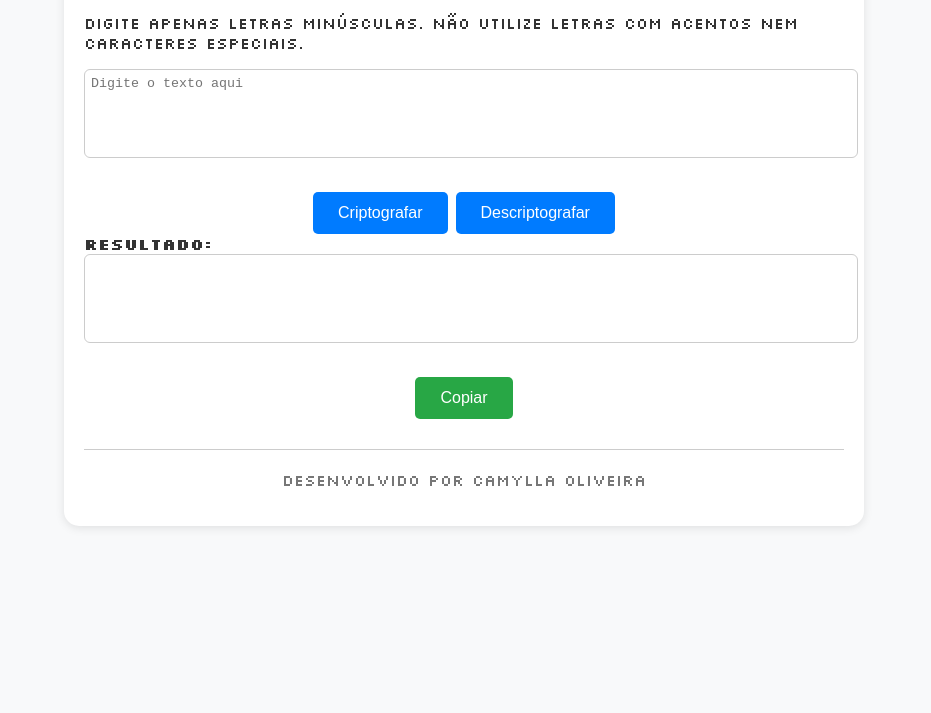
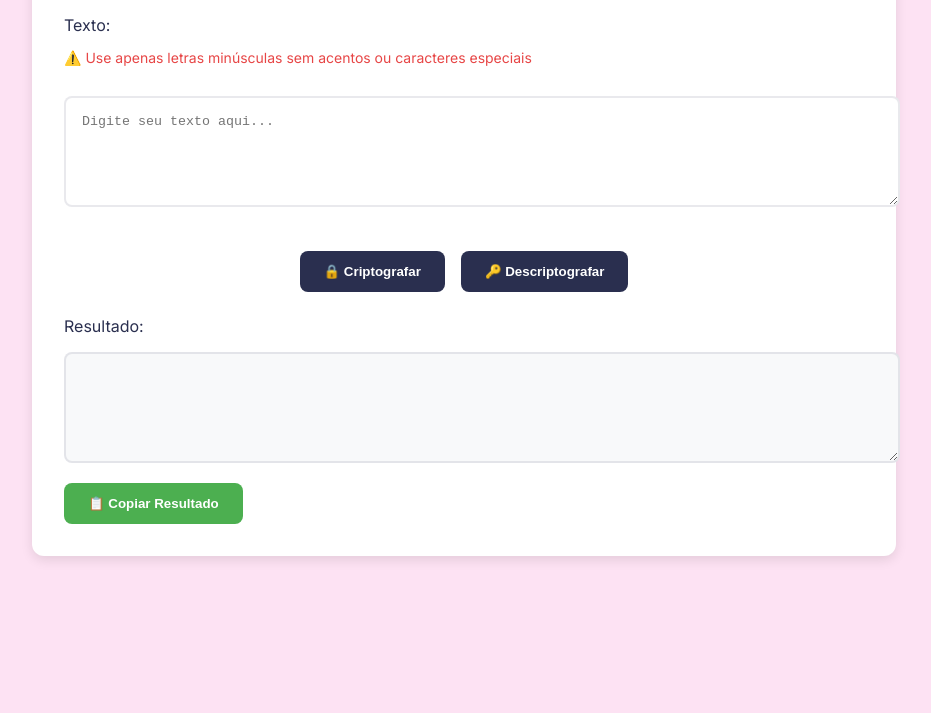
Before and after one commit to camylla-ops/Challenge-ONE-L-gica-de-Programa-o-Decodificador-de-texto, a plain HTML site: page index.html in a window 1280 px wide. Shown: the part 135-848 px from the top of the page, without its empty margins (176-1107 px from the left). Before the commit the page ends 800 px from the top, so only its background shows below. Drawn offline with Linux system fonts and the light colour scheme.

Commit message:
melhoriasadicionadas

```diff
--- a/index.html
+++ b/index.html
@@ -1,116 +1,91 @@
 <!DOCTYPE html>
-<html lang="pt-br">
+<html lang="pt-BR">
 <head>
     <meta charset="UTF-8">
     <meta name="viewport" content="width=device-width, initial-scale=1.0">
-    <title>Decodificador</title>
+    <title>Decodificador de Texto</title>
+    <!-- Link para o arquivo CSS externo -->
     <link rel="stylesheet" href="style.css">
-    <link rel="stylesheet" href="https://fonts.googleapis.com/css2?family=Silkscreen:wght@400;700&display=swap">
+    <!-- Fonte externa -->
+    <link rel="stylesheet" href="https://fonts.googleapis.com/css2?family=Silkscreen:wght@400;700&family=Inter:wght@400;600&display=swap">
 </head>
 <body>
     <div class="container">
-        <div class="header">
-            <h1>Decodificador</h1>
-        </div>
-        <div class="content">
+        <h1>🔐 Decodificador</h1>
+
         <div class="input">
             <label for="texto">Texto:</label>
-                <p class="aviso">Digite apenas letras minúsculas. Não utilize letras com acentos nem caracteres especiais.</p>
-                <textarea id="texto" rows="5" placeholder="Digite o texto aqui"></textarea>
+            <p class="aviso">⚠️ Use apenas letras minúsculas sem acentos ou caracteres especiais</p>
+            <textarea id="texto" rows="5" placeholder="Digite seu texto aqui..."></textarea>
         </div>
-            <div class="buttons">
-                <button onclick="criptografar()">Criptografar</button>
-                <button onclick="descriptografar()">Descriptografar</button>
+
+        <div class="botoes">
+            <button onclick="criptografar()">🔒 Criptografar</button>
+            <button onclick="descriptografar()">🔑 Descriptografar</button>
         </div>
+
         <div class="output">
             <label for="resultado">Resultado:</label>
             <textarea id="resultado" rows="5" readonly></textarea>
         </div>
+
         <div class="copy">
-                <button onclick="copiarResultado()">Copiar</button>
-            </div>
-        </div>
-        <div class="footer">
-            <hr>
-            <p>Desenvolvido por Camylla Oliveira</p>
+            <button onclick="copiarResultado()">📋 Copiar Resultado</button>
         </div>
     </div>
 
     <script>
+        // Função para validar o texto de entrada
+        function validarTexto(texto) {
+            return /^[a-z\s]+$/.test(texto);
+        }
+
+        // Função para criptografar o texto
         function criptografar() {
             const texto = document.getElementById("texto").value;
 
-            if (texto !== texto.toLowerCase()) {
-                alert("Por favor, utilize apenas letras minúsculas.");
+            if (!validarTexto(texto)) {
+                alert("Por favor, utilize apenas letras minúsculas sem acentos!");
                 return;
             }
 
-            let resultado = "";
-            for (let i = 0; i < texto.length; i++) {
-                switch (texto[i]) {
-                    case "e":
-                        resultado += "enter";
-                        break;
-                    case "i":
-                        resultado += "imes";
-                        break;
-                    case "a":
-                        resultado += "ai";
-                        break;
-                    case "o":
-                        resultado += "ober";
-                        break;
-                    case "u":
-                        resultado += "ufat";
-                        break;
-                    default:
-                        resultado += texto[i];
-                }
-            }
+            const resultado = texto
+                .replace(/e/g, "enter")
+                .replace(/i/g, "imes")
+                .replace(/a/g, "ai")
+                .replace(/o/g, "ober")
+                .replace(/u/g, "ufat");
+
             document.getElementById("resultado").value = resultado;
         }
 
-
+        // Função para descriptografar o texto
         function descriptografar() {
             const texto = document.getElementById("texto").value;
 
-            if (texto !== texto.toLowerCase()) {
-                alert("Por favor, utilize apenas letras minúsculas.");
+            if (!validarTexto(texto)) {
+                alert("Texto contém caracteres inválidos!");
                 return;
             }
 
-            let resultado = "";
-            for (let i = 0; i < texto.length; i++) {
-                if (texto[i] === "e" && texto[i+1] === "n" && texto[i+2] === "t" && texto[i+3] === "e" && texto[i+4] === "r") {
-                    resultado += "e";
-                    i += 4;
-                } else if (texto[i] === "i" && texto[i+1] === "m" && texto[i+2] === "e" && texto[i+3] === "s") {
-                    resultado += "i";
-                    i += 3;
-                } else if (texto[i] === "a" && texto[i+1] === "i") {
-                    resultado += "a";
-                    i += 1;
-                } else if (texto[i] === "o" && texto[i+1] === "b" && texto[i+2] === "e" && texto[i+3] === "r") {
-                    resultado += "o";
-                    i += 3;
-                } else if (texto[i] === "u" && texto[i+1] === "f" && texto[i+2] === "a" && texto[i+3] === "t") {
-                    resultado += "u";
-                    i += 3;
-                } else {
-                    resultado += texto[i];
-                }
-            }
+            const resultado = texto
+                .replace(/enter/g, "e")
+                .replace(/imes/g, "i")
+                .replace(/ai/g, "a")
+                .replace(/ober/g, "o")
+                .replace(/ufat/g, "u");
+
             document.getElementById("resultado").value = resultado;
         }
 
-
+        // Função para copiar o resultado para a área de transferência
         function copiarResultado() {
             const resultado = document.getElementById("resultado");
             resultado.select();
-            document.execCommand("copy");
-            alert("Texto copiado para a área de transferência!");
+            navigator.clipboard.writeText(resultado.value)
+                .then(() => alert("Texto copiado!"))
+                .catch(() => alert("Erro ao copiar!"));
         }
-
     </script>
 </body>
 </html>
--- a/style.css
+++ b/style.css
@@ -1,79 +1,101 @@
-body {
-    font-family: 'Silkscreen', sans-serif;
-    margin: 0;
-    padding: 0;
-    background-color: #f8f9fa;
-    color: #333;
+/* Definição de variáveis de cores e fontes */
+:root {
+    --cor-primaria: #2A2F4F;
+    --cor-secundaria: #917FB3;
+    --cor-fundo: #FDE2F3;
+    --cor-texto: #2A2F4F;
+    --cor-borda: rgba(42, 47, 79, 0.1);
+    --sombra: 0 4px 12px rgba(0, 0, 0, 0.1);
 }
 
+/* Estilização do corpo da página */
+body {
+    font-family: 'Inter', sans-serif;
+    background-color: var(--cor-fundo);
+    color: var(--cor-texto);
+    min-height: 100vh;
+    padding: 1rem;
+}
+
+/* Estilização do container principal */
 .container {
     max-width: 800px;
     margin: 0 auto;
-    padding: 20px;
-    box-sizing: border-box;
-    background-color: #fff;
-    border-radius: 15px;
-    box-shadow: 0 2px 10px rgba(0, 0, 0, 0.1);
+    background: white;
+    padding: 2rem;
+    border-radius: 12px;
+    box-shadow: var(--sombra);
 }
 
-.header {
+/* Estilização do título principal */
+h1 {
+    font-family: 'Silkscreen', cursive;
+    color: var(--cor-primaria);
     text-align: center;
-    margin-bottom: 30px;
+    margin-bottom: 2rem;
 }
 
-.input, .output {
-    margin-bottom: 30px;
+/* Estilização das áreas de texto */
+textarea {
+    width: 100%;
+    padding: 1rem;
+    border: 2px solid var(--cor-borda);
+    border-radius: 8px;
+    resize: vertical;
+    margin: 1rem 0;
 }
 
-label {
-    font-weight: bold;
-}
-
-textarea {
-    width: 100%;
-    padding: 6px;
-    border: 1px solid #ccc;
-    border-radius: 8px;
-    resize: none;
-    border-radius: 6px;
-}
-
-.buttons, .copy {
-    text-align: center;
-    margin-top: 20px;
+/* Estilização dos botões */
+.botoes {
+    display: flex;
+    gap: 1rem;
+    justify-content: center;
+    margin: 1.5rem 0;
 }
 
 button {
-    padding: 12px 25px;
-    background-color: #007bff;
+    padding: 0.8rem 1.5rem;
     border: none;
-    color: #fff;
-    border-radius: 5px;
+    border-radius: 8px;
     cursor: pointer;
-    transition: background-color 0.3s;
-    font-size: 16px;
+    font-weight: 600;
+    transition: transform 0.2s;
+    background-color: var(--cor-primaria);
+    color: white;
 }
 
 button:hover {
-    background-color: #0056b3;
+    transform: translateY(-2px);
+    opacity: 0.9;
 }
 
-.copy button {
-    background-color: #28a745;
+/* Estilização específica para o campo de resultado */
+#resultado {
+    background-color: #f8f9fa;
 }
 
-.copy button:hover {
-    background-color: #218838;
+/* Estilização da mensagem de aviso */
+.aviso {
+    color: #E74646;
+    font-size: 0.875rem;
 }
 
-.footer {
-    text-align: center;
-    margin-top: 30px;
-    color: #777;
+/* Estilização específica para o botão de copiar */
+.copy button {
+    background-color: #4CAF50;
 }
 
-hr {
-    border: none;
-    border-top: 1px solid #ccc;
-    margin: 20px 0;
+/* Estilização responsiva para dispositivos móveis */
+@media (max-width: 768px) {
+    .container {
+        padding: 1rem;
+    }
+
+    .botoes {
+        flex-direction: column;
+    }
+
+    button {
+        width: 100%;
+    }
 }
```
Lines whose indentation alone changed are shown as unchanged.
